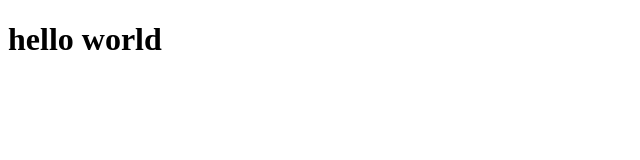
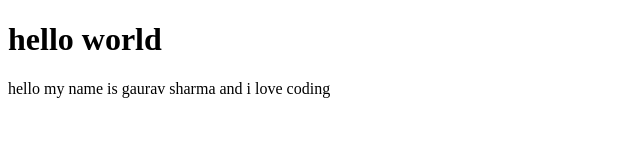
Before and after one commit to Gaurav-Sharma0082/WebShacks, a plain HTML site: page fronted.html in a window 1280 px wide. Shown: the whole page, without its empty margins (0-640 px from the left). Drawn offline with Linux system fonts and the light colour scheme.

Commit message:
add some text

```diff
--- a/fronted.html
+++ b/fronted.html
@@ -8,5 +8,6 @@
 </head>
 <body>
     <h1>hello world</h1>
+    <p>hello my name is gaurav sharma and i love coding</p>
 </body>
 </html>
```
